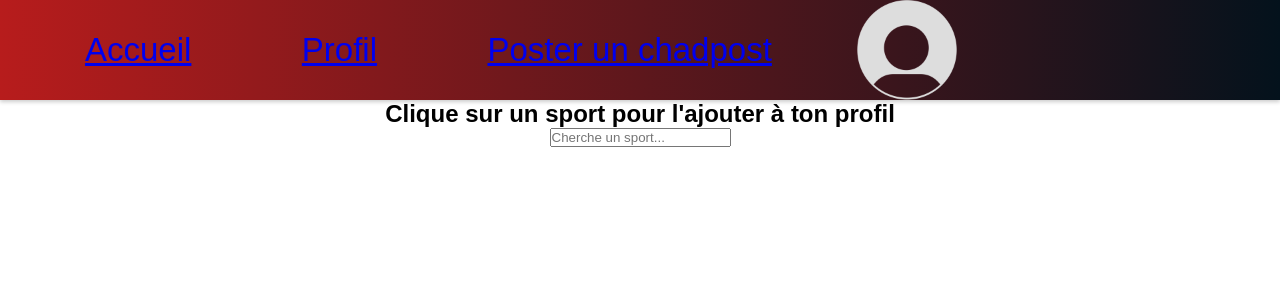
After one commit to YannMore/ChadSport, a PHP site: page /ajouter_sport.php in a window 1280 px wide. The commit adds this page. Shown: the top 300 px of the page. Run offline with PHP 8.4, Linux system fonts and the light colour scheme; the visitor is signed in with stand-in values (Sample User, id 1); data comes from the database, SQL or seed files in the repository; data that the repository does not hold is empty.

Commit message:
on peut pratiquer des sports maintenant

```diff
--- /dev/null
+++ b/ajouter_sport.php
@@ -0,0 +1,89 @@
+<?php
+require_once(__DIR__ . '/include/verif_connexion.php');
+require_once(__DIR__ . '/include/fonctions.php');
+require_once(__DIR__ . '/include/db_config.php');
+if ($_SERVER['REQUEST_METHOD'] === 'POST') {
+    if (isset($_POST['id_sport'])){
+        $query = $mysqlClient->prepare("INSERT IGNORE INTO pratique (Id_Membre, id_sport) VALUES (?, ?)");
+        $query->execute([$_SESSION['id_membre'], $_POST['id_sport']]);
+        header('Location: profil.php');
+        exit;
+    }
+}
+?>
+
+<!DOCTYPE html>
+<head>
+    <meta charset="UTF-8">
+    <meta name="viewport" content="width=device-width, initial-scale=1.0">
+    <meta name="Documentation" content="">
+    <meta name="Keywords" content="sport">
+    <link href="style.css" rel="stylesheet">
+    <link rel="icon" href="./favicon.ico" type="image/ico">
+    <title>Profil : </title>
+</head>
+
+<body>
+    <?php require_once(__DIR__ . '/include/header.php'); ?>
+
+<?php
+
+
+$stmt = $mysqlClient->prepare("SELECT * FROM sport");
+$stmt->execute();
+$sports = $stmt->fetchAll(PDO::FETCH_ASSOC);
+?>
+
+<!DOCTYPE html>
+<head>
+    <meta charset="UTF-8">
+    <meta name="viewport" content="width=device-width, initial-scale=1.0">
+    <meta name="Documentation" content="">
+    <meta name="Keywords" content="sport">
+    <link href="style.css" rel="stylesheet">
+    <link rel="icon" href="./favicon.ico" type="image/ico">
+    <title>Profil : </title>
+</head>
+
+<body>
+    <?php require_once(__DIR__ . '/include/header.php'); ?>
+    <center>
+        <h2>Clique sur un sport pour l'ajouter à ton profil</h2>
+
+        <!--Barre de recherche-->
+        <input type="text" id="search" placeholder="Cherche un sport...">
+
+        <div id="sports">
+            <?php foreach ($sports as $sport): ?>
+                <form method="post" action="ajouter_sport.php" class="sport-form">
+                    <input type="hidden" name="id_sport" value="<?php echo $sport['id_sport']; ?>">
+                    <input type="hidden" name="id_membre" value="<?php echo $_SESSION['id_membre']; ?>">
+                    <button type="submit" class="sport" data-id="<?php echo $sport['id_sport']; ?>">
+                        <?php echo $sport['nom']; ?>
+                    </button>
+                </form>
+            <?php endforeach; ?>
+        </div>
+    </center>
+<script>
+    //recuperation des élements
+    var input = document.getElementById('search');
+    var sports = document.querySelectorAll('.sport-form');
+
+    //event listener javascript
+    input.addEventListener('keyup', function() {
+        var filter = input.value.toUpperCase();
+
+        //fonction recherche
+        sports.forEach(function(sport) {
+            var sportName = sport.textContent || sport.innerText;
+            if (sportName.toUpperCase().indexOf(filter) > -1) {
+                sport.style.display = "";
+            } else {
+                sport.style.display = "none";
+            }
+        });
+    });
+</script>
+
+</body>
```
Also changed, not shown: profil.php (+43 -5 lines).
